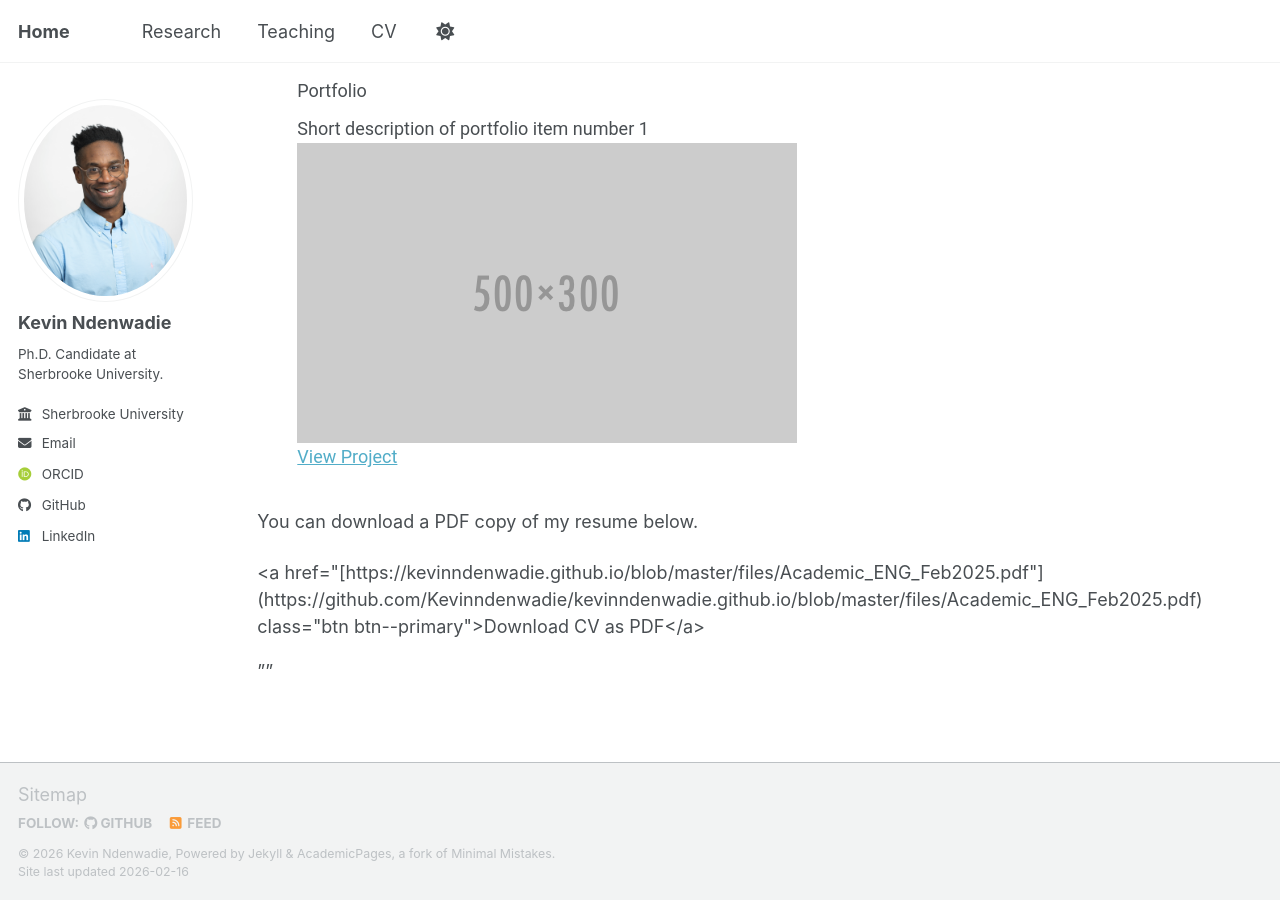
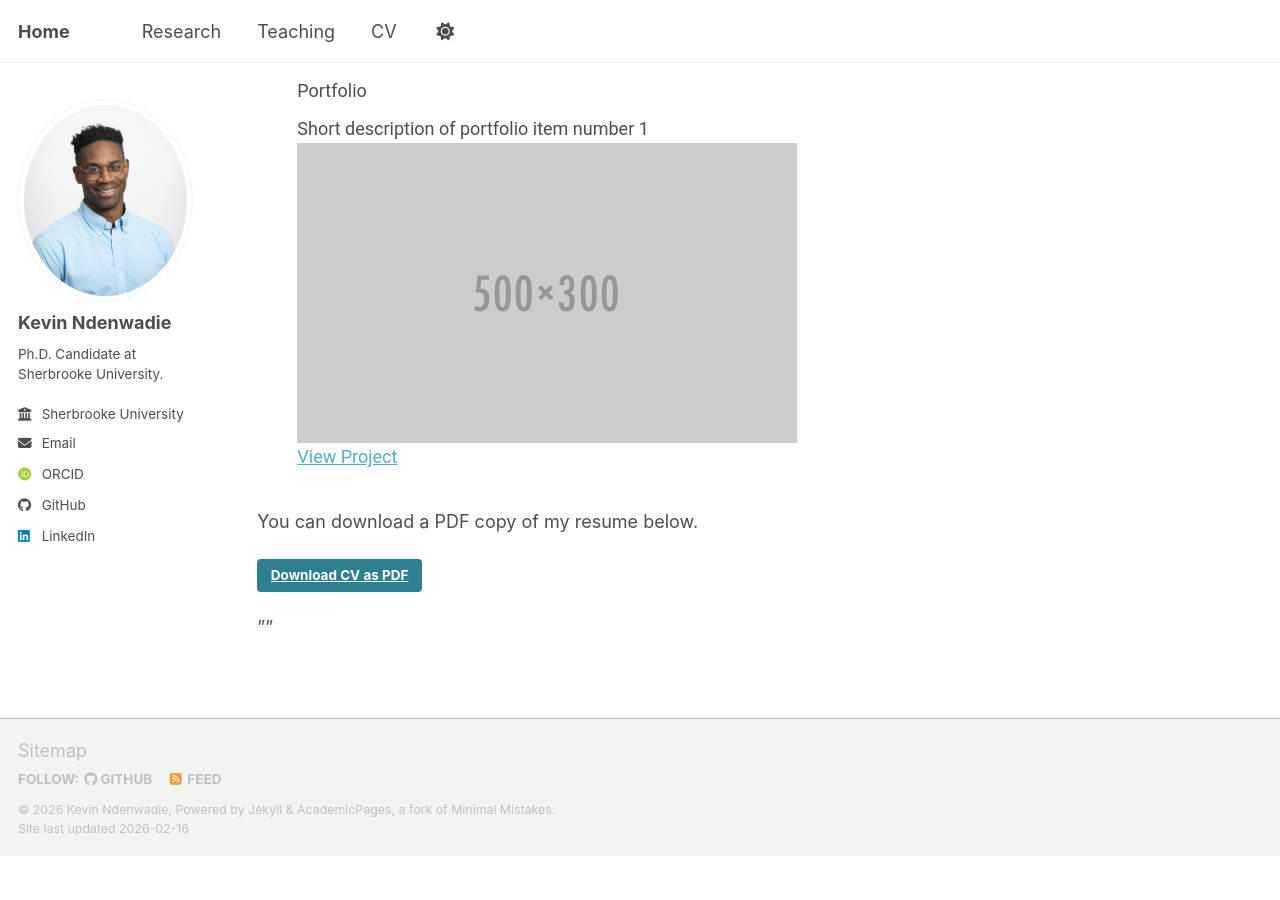
Before and after one commit to Kevinndenwadie/kevinndenwadie.github.io, a Jekyll site: the page built from _pages/cv-json.md, in a window 1280 px wide and 900 px high, scrolled down 2578 px. Built offline with Jekyll 4.4.1, drawn with Linux system fonts in a browser that asks for light colours; some web fonts are replaced; a script bundle is joined from its source files by our own code; library files that are not in the unit come from our copies; after the commit the page ends 3434 px from its top, so only the background shows below that; some of the changed lines change nothing that is shown.

Commit message:
Update cv-json.md

```diff
--- a/_pages/cv-json.md
+++ b/_pages/cv-json.md
@@ -13,6 +13,6 @@ redirect_from:
 
 You can download a PDF copy of my resume below.
 <div class="cv-download-links">
-  <a href="[https://kevinndenwadie.github.io/blob/master/files/Academic_ENG_Feb2025.pdf"](https://github.com/Kevinndenwadie/kevinndenwadie.github.io/blob/master/files/Academic_ENG_Feb2025.pdf) class="btn btn--primary">Download CV as PDF</a>
+  <a href="https://github.com/Kevinndenwadie/kevinndenwadie.github.io/blob/master/files/Academic_ENG_Feb2025.pdf" class="btn btn--primary">Download CV as PDF</a>
 </div>
 ""
```
